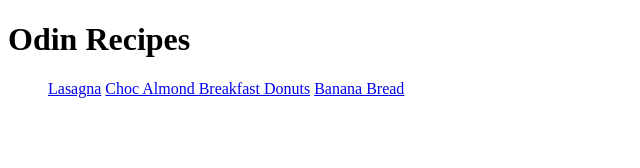
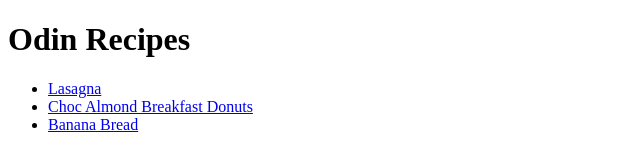
Before and after one commit to wade-levels-up/odin-recipes, a plain HTML site: page index.html in a window 1280 px wide. Shown: the whole page, without its empty margins (0-640 px from the left). Drawn offline with Linux system fonts and the light colour scheme.

Commit message:
Add list item elements not included in last push
Forgot to add <li> tags in the last push.

```diff
--- a/index.html
+++ b/index.html
@@ -7,9 +7,9 @@
     <body>
         <h1>Odin Recipes</h1>
         <ul>
-            <a href="./recipes/lasagna.html">Lasagna</a>
-            <a href="./recipes/choc_almond_breakfast_donuts.html">Choc Almond Breakfast Donuts</a>
-            <a href="./recipes/banana_bread.html">Banana Bread</a>
+            <li><a href="./recipes/lasagna.html">Lasagna</a></li>
+            <li><a href="./recipes/choc_almond_breakfast_donuts.html">Choc Almond Breakfast Donuts</a></li>
+            <li><a href="./recipes/banana_bread.html">Banana Bread</a></li>
         </ul>
     </body>
 </html>
```
